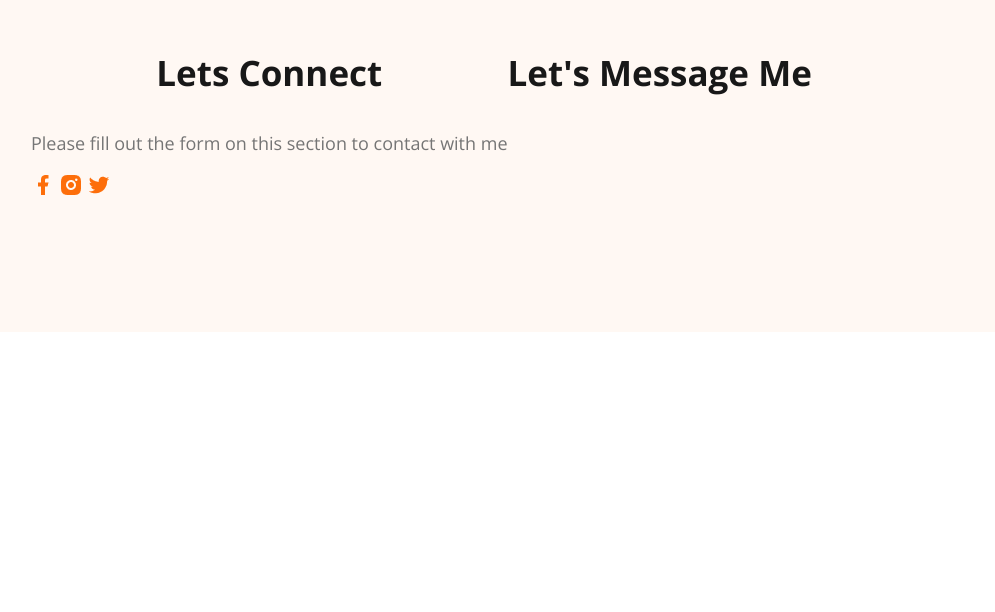
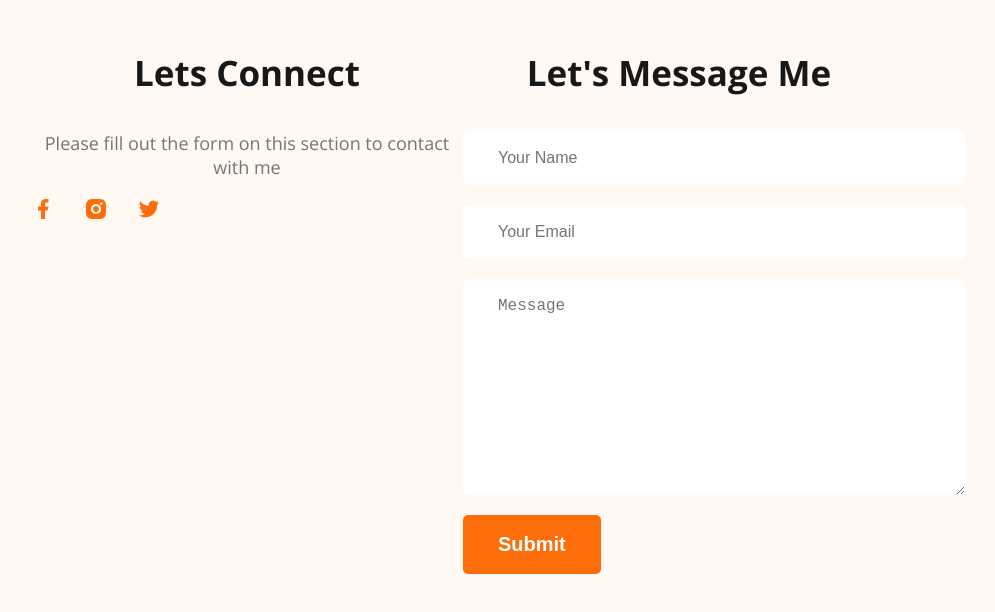
Before and after one commit to sayedweb112/webdeveloper-portfolio, a plain HTML site: page index.html in a window 1280 px wide. Shown: the part 3478-4090 px from the top of the page, without its empty margins (177-1172 px from the left). Before the commit the page ends 3818 px from the top, so only its background shows below. Drawn offline with nearby package versions, Linux system fonts and the light colour scheme.

Commit message:
finished footer section with contact form

```diff
--- a/index.html
+++ b/index.html
@@ -207,6 +207,12 @@
         </div>
         <div class="footer-column">
             <h3 class="section-title">Let's Message Me</h3>
+            <form action="#" class="contact">
+                <input type="text" placeholder="Your Name">
+                <input type="email" placeholder="Your Email">
+                <textarea name="" id="" cols="30" rows="10" placeholder="Message"></textarea>
+                <button type="submit" value="submit" class="btn-primary">Submit</button>
+            </form>
         </div>
     </footer>
 
--- a/styles/portfolio.css
+++ b/styles/portfolio.css
@@ -190,3 +190,24 @@ footer {
     padding: 130px 200px;
     margin-top: 100px;
 }
+
+.footer-column {
+    width: 50%;
+}
+
+.social-links a {
+    margin-right: 25px;
+}
+
+.contact input,
+textarea {
+    display: block;
+    margin-bottom: 20px;
+    padding: 18px 35px;
+    font-size: 16px;
+    border: none;
+    outline: none;
+    border-radius: 5px;
+    color: #757575;
+    width: 100%;
+}
```
